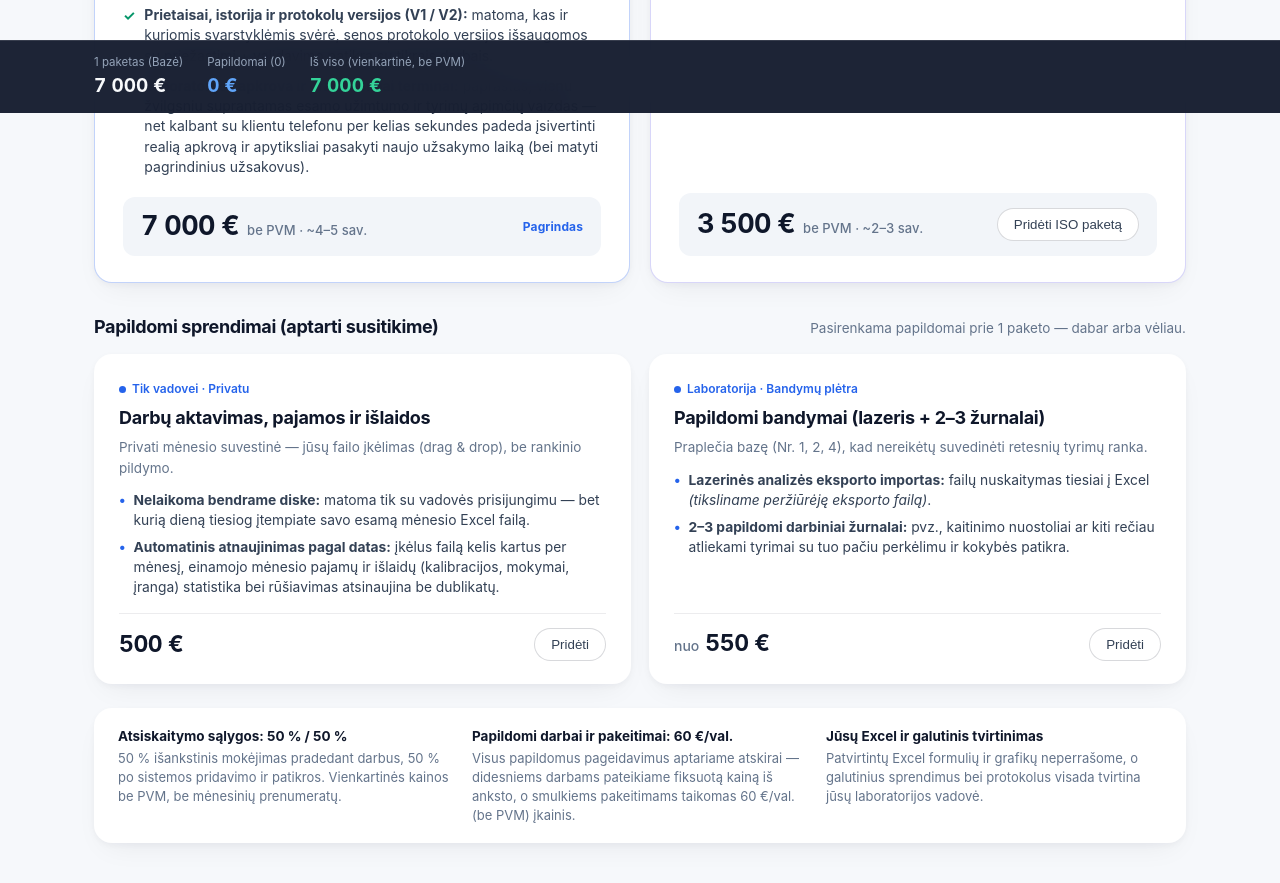
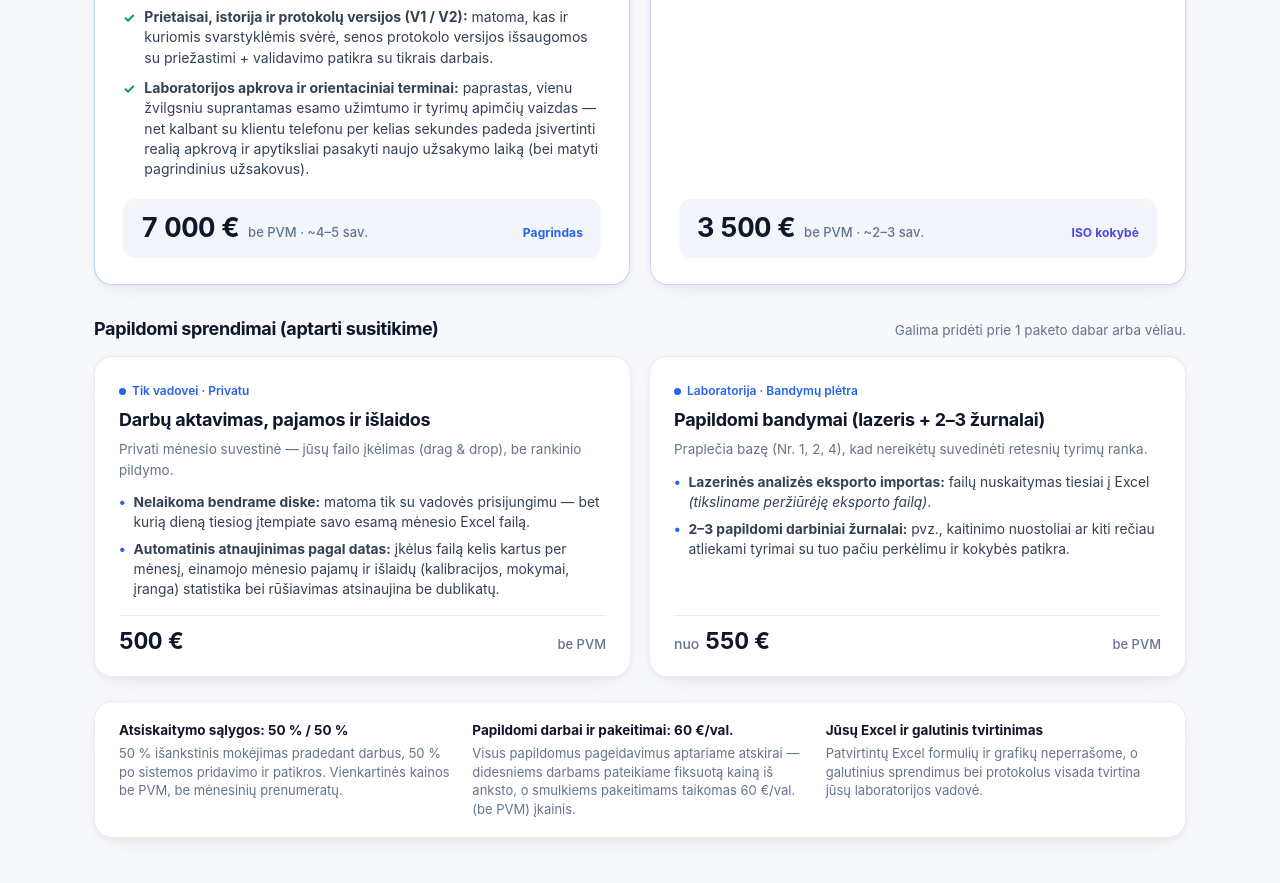
Before and after one commit to JustinasBarr/lab-preview-2026, a plain HTML site: page pasiulymas.html in a window 1280 px wide. Shown: the part 687-1570 px from the top of the page. Drawn offline with Linux system fonts and the light colour scheme.

Commit message:
Remove add buttons and bottom calculator bar for clean static offer

```diff
--- a/pasiulymas.html
+++ b/pasiulymas.html
@@ -18,7 +18,6 @@
     --iso: #4f46e5;
     --ok: #059669;
     --shadow: 0 12px 30px -12px rgba(15, 23, 42, 0.08), 0 2px 6px rgba(15, 23, 42, 0.04);
-    --shadow-on: 0 18px 40px -14px rgba(37, 99, 235, 0.22), 0 4px 12px rgba(15, 23, 42, 0.06);
     --r: 18px;
   }
   * { box-sizing: border-box; }
@@ -33,7 +32,7 @@
       radial-gradient(48% 38% at 88% 4%, rgba(167, 243, 208, 0.34), transparent 68%),
       var(--bg);
     min-height: 100vh;
-    padding-bottom: 112px;
+    padding-bottom: 48px;
   }
   .topbar {
     position: sticky; top: 0; z-index: 30;
@@ -60,19 +59,17 @@
 
   .wrap { max-width: 1140px; margin: 0 auto; padding: 34px 24px 24px; }
   h1 { margin: 0; font-size: 31px; line-height: 1.15; letter-spacing: -0.03em; font-weight: 700; }
-  .lead { margin: 8px 0 28px; color: var(--ink-2); font-size: 16px; max-width: 760px; }
+  .lead { margin: 10px 0 28px; color: var(--ink-2); font-size: 15.5px; max-width: 780px; line-height: 1.55; }
 
   /* TWO MAIN PACKAGES */
   .pair { display: grid; grid-template-columns: repeat(2, minmax(0, 1fr)); gap: 20px; margin-bottom: 30px; }
   .hero-card {
     background: var(--surface); border-radius: var(--r); box-shadow: var(--shadow);
     padding: 26px 28px; display: flex; flex-direction: column; justify-content: space-between; gap: 20px;
-    border: 1.5px solid var(--line); transition: border-color 0.15s, box-shadow 0.15s, transform 0.14s;
+    border: 1.5px solid var(--line);
   }
   .hero-card.is-lab { border-color: rgba(37, 99, 235, 0.28); }
-  .hero-card.is-iso { border-color: rgba(79, 70, 229, 0.22); cursor: pointer; }
-  .hero-card.is-iso:hover { transform: translateY(-2px); }
-  .hero-card.is-on { border-color: var(--iso); box-shadow: var(--shadow-on); }
+  .hero-card.is-iso { border-color: rgba(79, 70, 229, 0.24); }
 
   .kicker { display: inline-flex; align-items: center; gap: 7px; font-size: 12px; font-weight: 660; letter-spacing: 0.01em; margin-bottom: 6px; }
   .k-lab { color: var(--accent); }
@@ -88,18 +85,14 @@
 
   .foot-bar {
     background: var(--soft); border-radius: 12px; padding: 15px 18px;
-    display: flex; align-items: center; justify-content: space-between; gap: 12px; flex-wrap: wrap;
+    display: flex; align-items: baseline; justify-content: space-between; gap: 12px; flex-wrap: wrap;
   }
   .meta-line { font-size: 13px; color: var(--muted); font-weight: 450; }
   .price-hero {
-    display: flex; align-items: baseline; gap: 8px; flex-wrap: wrap;
+    display: flex; align-items: baseline; gap: 9px; flex-wrap: wrap;
     font-variant-numeric: tabular-nums;
   }
   .price-hero strong { font-size: 27px; font-weight: 750; letter-spacing: -0.025em; color: var(--ink); line-height: 1; }
-  .bundle-badge {
-    font-size: 12px; font-weight: 620; color: var(--ok);
-    background: rgba(5, 150, 105, 0.1); padding: 3px 9px; border-radius: 999px;
-  }
 
   /* 2 CLEAN OPTIONAL MEETING ADD-ONS */
   .sec-head { display: flex; align-items: baseline; justify-content: space-between; gap: 12px; flex-wrap: wrap; margin: 0 0 14px; }
@@ -108,12 +101,9 @@
   .grid-2 { display: grid; grid-template-columns: repeat(2, minmax(0, 1fr)); gap: 18px; margin-bottom: 24px; }
   .card {
     background: var(--surface); border-radius: var(--r); box-shadow: var(--shadow);
-    border: 1.5px solid transparent; padding: 22px 24px;
+    border: 1.5px solid var(--line); padding: 22px 24px;
     display: flex; flex-direction: column; justify-content: space-between; gap: 16px;
-    cursor: pointer; transition: transform 0.14s, border-color 0.14s, box-shadow 0.14s;
   }
-  .card:hover { transform: translateY(-2px); }
-  .card.is-on { border-color: var(--accent); box-shadow: var(--shadow-on); }
   .card-tag { font-size: 12px; font-weight: 600; display: inline-flex; align-items: center; gap: 6px; margin-bottom: 6px; }
   .card h3 { margin: 0 0 6px; font-size: 18px; font-weight: 670; letter-spacing: -0.015em; }
   .card-sub { margin: 0 0 12px; font-size: 13.5px; color: var(--muted); }
@@ -123,7 +113,7 @@
 
   .card-foot {
     border-top: 1px solid var(--line); padding-top: 14px;
-    display: flex; align-items: center; justify-content: space-between; gap: 10px;
+    display: flex; align-items: baseline; justify-content: space-between; gap: 10px; flex-wrap: wrap;
   }
   .price-card {
     display: inline-flex; align-items: baseline; gap: 6px;
@@ -131,42 +121,20 @@
   }
   .price-card .prefix { font-size: 14px; font-weight: 500; color: var(--muted); }
   .price-card strong { font-size: 23px; font-weight: 740; letter-spacing: -0.02em; line-height: 1; }
-  .pick-pill {
-    border: 1px solid var(--line-strong); background: #fff; color: var(--ink-2);
-    padding: 8px 16px; border-radius: 999px; font: 590 13px/1 inherit; cursor: pointer;
-  }
-  .card.is-on .pick-pill, .pick-pill.is-on { background: var(--accent); border-color: var(--accent); color: #fff; }
-  .pick-pill.is-iso-on { background: var(--iso); border-color: var(--iso); color: #fff; }
 
   /* CLEAN TERMS & PAYMENT STRIP */
   .terms {
     background: var(--surface); border-radius: var(--r); box-shadow: var(--shadow);
+    border: 1px solid var(--line);
     padding: 18px 24px; display: grid; grid-template-columns: repeat(3, minmax(0, 1fr)); gap: 18px;
   }
   .term-box strong { display: block; font-size: 13.5px; color: var(--ink); margin-bottom: 3px; }
   .term-box span { display: block; font-size: 13px; color: var(--muted); line-height: 1.45; }
 
-  /* Sticky Bottom Bar */
-  .tray {
-    position: fixed; left: 0; right: 0; bottom: 0; z-index: 40;
-    background: rgba(15, 23, 42, 0.94); color: #f8fafc;
-    backdrop-filter: blur(18px); border-top: 1px solid rgba(255,255,255,0.12);
-  }
-  .tray-in {
-    max-width: 1140px; margin: 0 auto; padding: 13px 24px;
-    display: flex; align-items: center; justify-content: space-between; gap: 16px; flex-wrap: wrap;
-  }
-  .stats { display: flex; gap: 24px; align-items: center; flex-wrap: wrap; }
-  .st { display: flex; flex-direction: column; }
-  .st span { font-size: 11.5px; color: #94a3b8; }
-  .st b { font-size: 19px; font-variant-numeric: tabular-nums; }
-  .st b.blue { color: #60a5fa; }
-  .st b.green { color: #34d399; }
-
   @media (max-width: 900px) { .pair, .grid-2, .terms { grid-template-columns: 1fr; } }
-  @media (max-width: 600px) { .wrap, .topbar-in, .tray-in { padding-left: 16px; padding-right: 16px; } h1 { font-size: 25px; } }
+  @media (max-width: 600px) { .wrap, .topbar-in { padding-left: 16px; padding-right: 16px; } h1 { font-size: 25px; } }
   @media print {
-    .topbar, .tray, .pick-pill, #btnPrint { display: none !important; }
+    .topbar, #btnPrint { display: none !important; }
     .atmo { background: #fff !important; padding-bottom: 0 !important; }
     .wrap { padding: 10px 0 !important; max-width: 100% !important; }
     .hero-card, .card, .terms { box-shadow: none !important; border: 1px solid #cbd5e1 !important; break-inside: avoid; }
@@ -220,7 +188,7 @@
       </article>
 
       <!-- PACKAGE 2: SINGLE UNIFIED ISO PACKAGE -->
-      <article class="hero-card is-iso" id="isoCard">
+      <article class="hero-card is-iso">
         <div>
           <div class="kicker k-iso"><span class="dot"></span> 2 PAKETAS · ISO KOKYBĖS TVARKA</div>
           <h2>Kokybės dokumentų sistema be kopijavimo</h2>
@@ -237,7 +205,7 @@
             <strong>3 500 €</strong>
             <span class="meta-line">be PVM · ~2–3 sav.</span>
           </div>
-          <button type="button" class="pick-pill" id="btnPickIso">Pridėti ISO paketą</button>
+          <span class="kicker k-iso" style="margin:0;">ISO kokybė</span>
         </div>
       </article>
     </section>
@@ -245,9 +213,41 @@
     <!-- 2 COMPACT OPTIONAL ADD-ONS DISCUSSED AT THE MEETING -->
     <div class="sec-head">
       <h2 class="sec-title">Papildomi sprendimai (aptarti susitikime)</h2>
-      <span class="sec-note">Pasirenkama papildomai prie 1 paketo — dabar arba vėliau.</span>
+      <span class="sec-note">Galima pridėti prie 1 paketo dabar arba vėliau.</span>
     </div>
-    <section class="grid-2" id="grid"></section>
+    <section class="grid-2">
+      <article class="card">
+        <div>
+          <span class="card-tag k-lab"><span class="dot"></span>Tik vadovei · Privatu</span>
+          <h3>Darbų aktavimas, pajamos ir išlaidos</h3>
+          <p class="card-sub">Privati mėnesio suvestinė — jūsų failo įkėlimas (drag &amp; drop), be rankinio pildymo.</p>
+          <ul class="mini-pts">
+            <li><span><strong>Nelaikoma bendrame diske:</strong> matoma tik su vadovės prisijungimu — bet kurią dieną tiesiog įtempiate savo esamą mėnesio Excel failą.</span></li>
+            <li><span><strong>Automatinis atnaujinimas pagal datas:</strong> įkėlus failą kelis kartus per mėnesį, einamojo mėnesio pajamų ir išlaidų (kalibracijos, mokymai, įranga) statistika bei rūšiavimas atsinaujina be dublikatų.</span></li>
+          </ul>
+        </div>
+        <div class="card-foot">
+          <div class="price-card"><strong>500 €</strong></div>
+          <span class="meta-line">be PVM</span>
+        </div>
+      </article>
+
+      <article class="card">
+        <div>
+          <span class="card-tag k-lab"><span class="dot"></span>Laboratorija · Bandymų plėtra</span>
+          <h3>Papildomi bandymai (lazeris + 2–3 žurnalai)</h3>
+          <p class="card-sub">Praplečia bazę (Nr. 1, 2, 4), kad nereikėtų suvedinėti retesnių tyrimų ranka.</p>
+          <ul class="mini-pts">
+            <li><span><strong>Lazerinės analizės eksporto importas:</strong> failų nuskaitymas tiesiai į Excel <em>(tiksliname peržiūrėję eksporto failą)</em>.</span></li>
+            <li><span><strong>2–3 papildomi darbiniai žurnalai:</strong> pvz., kaitinimo nuostoliai ar kiti rečiau atliekami tyrimai su tuo pačiu perkėlimu ir kokybės patikra.</span></li>
+          </ul>
+        </div>
+        <div class="card-foot">
+          <div class="price-card"><span class="prefix">nuo</span><strong>550 €</strong></div>
+          <span class="meta-line">be PVM</span>
+        </div>
+      </article>
+    </section>
 
     <!-- CLEAN PAYMENT & TERMS STRIP -->
     <section class="terms">
@@ -267,112 +267,7 @@
   </main>
 </div>
 
-<!-- Sticky Summary Tray -->
-<div class="tray">
-  <div class="tray-in">
-    <div class="stats">
-      <div class="st"><span>1 paketas (Bazė)</span><b id="tBase">7 000 €</b></div>
-      <div class="st"><span>Papildomai (<span id="tCount">0</span>)</span><b class="blue" id="tExtra">0 €</b></div>
-      <div class="st"><span>Iš viso (vienkartinė, be PVM)</span><b class="green" id="tTotal">7 000 €</b></div>
-    </div>
-  </div>
-</div>
-
 <script>
-const KEY = "geolab_catalog_clean_v11";
-const BASE_PRICE = 7000;
-const ISO_PRICE = 3500;
-
-const ADDONS = [
-  {
-    id: "accounting",
-    tag: "Tik vadovei · Privatu",
-    cls: "k-lab",
-    title: "Darbų aktavimas, pajamos ir išlaidos",
-    sub: "Privati mėnesio suvestinė — jūsų failo įkėlimas (drag & drop), be rankinio pildymo.",
-    pts: [
-      "<strong>Nelaikoma bendrame diske:</strong> matoma tik su vadovės prisijungimu — bet kurią dieną tiesiog įtempiate savo esamą mėnesio Excel failą.",
-      "<strong>Automatinis atnaujinimas pagal datas:</strong> įkėlus failą kelis kartus per mėnesį, einamojo mėnesio pajamų ir išlaidų (kalibracijos, mokymai, įranga) statistika bei rūšiavimas atsinaujina be dublikatų."
-    ],
-    price: 500
-  },
-  {
-    id: "extra_tests",
-    tag: "Laboratorija · Bandymų plėtra",
-    cls: "k-lab",
-    title: "Papildomi bandymai (lazeris + 2–3 žurnalai)",
-    sub: "Praplečia bazę (Nr. 1, 2, 4), kad nereikėtų suvedinėti retesnių tyrimų ranka.",
-    pts: [
-      "<strong>Lazerinės analizės eksporto importas:</strong> failų nuskaitymas tiesiai į Excel <em>(tiksliname peržiūrėję eksporto failą)</em>.",
-      "<strong>2–3 papildomi darbiniai žurnalai:</strong> pvz., kaitinimo nuostoliai ar kiti rečiau atliekami tyrimai su tuo pačiu perkėlimu ir kokybės patikra."
-    ],
-    price: 550,
-    prefix: "nuo"
-  }
-];
-
-function defaults() {
-  return { pickIso: false, addonPicks: {} };
-}
-
-let state = (() => {
-  try { const r = localStorage.getItem(KEY); if (r) return { ...defaults(), ...JSON.parse(r) }; } catch {}
-  return defaults();
-})();
-const save = () => { try { localStorage.setItem(KEY, JSON.stringify(state)); } catch {} };
-const eur = n => Number(n || 0).toLocaleString("lt-LT").replace(/,/g, " ") + " €";
-
-function render() {
-  document.getElementById("isoCard").classList.toggle("is-on", state.pickIso);
-  const btnIso = document.getElementById("btnPickIso");
-  btnIso.classList.toggle("is-iso-on", state.pickIso);
-  btnIso.textContent = state.pickIso ? "ISO paketas pridėtas ✓" : "Pridėti ISO paketą";
-
-  document.getElementById("grid").innerHTML = ADDONS.map(m => {
-    const on = !!state.addonPicks[m.id];
-    return `
-      <article class="card ${on ? "is-on" : ""}" data-card="${m.id}">
-        <div>
-          <span class="card-tag ${m.cls}"><span class="dot"></span>${m.tag}</span>
-          <h3>${m.title}</h3>
-          <p class="card-sub">${m.sub}</p>
-          <ul class="mini-pts">${m.pts.map(p => `<li><span>${p}</span></li>`).join("")}</ul>
-        </div>
-        <div class="card-foot">
-          <div class="price-card">
-            ${m.prefix ? `<span class="prefix">${m.prefix}</span>` : ""}
-            <strong>${eur(m.price)}</strong>
-          </div>
-          <button type="button" class="pick-pill" data-toggle="${m.id}">${on ? "Pasirinkta ✓" : "Pridėti"}</button>
-        </div>
-      </article>
-    `;
-  }).join("");
-
-  updateTray();
-}
-
-function updateTray() {
-  const addons = ADDONS.filter(m => state.addonPicks[m.id]);
-  const count = (state.pickIso ? 1 : 0) + addons.length;
-  const extraRaw = (state.pickIso ? ISO_PRICE : 0) + addons.reduce((s, m) => s + m.price, 0);
-  const total = BASE_PRICE + extraRaw;
-
-  document.getElementById("tBase").textContent = eur(BASE_PRICE);
-  document.getElementById("tCount").textContent = count;
-  document.getElementById("tExtra").textContent = eur(extraRaw);
-  document.getElementById("tTotal").textContent = eur(total);
-}
-
-document.getElementById("isoCard").onclick = () => { state.pickIso = !state.pickIso; save(); render(); };
-document.getElementById("grid").addEventListener("click", e => {
-  const card = e.target.closest("[data-card]");
-  if (!card) return;
-  const id = card.dataset.card;
-  state.addonPicks[id] = !state.addonPicks[id];
-  save(); render();
-});
-
 (function applyBrand() {
   const b = window.__GEOLAB_BRAND__;
   if (!b || typeof b !== "object") return;
@@ -388,8 +283,6 @@ document.getElementById("grid").addEventListener("click", e => {
     markEl.replaceWith(img);
   }
 })();
-
-render();
 </script>
 </body>
 </html>
```
